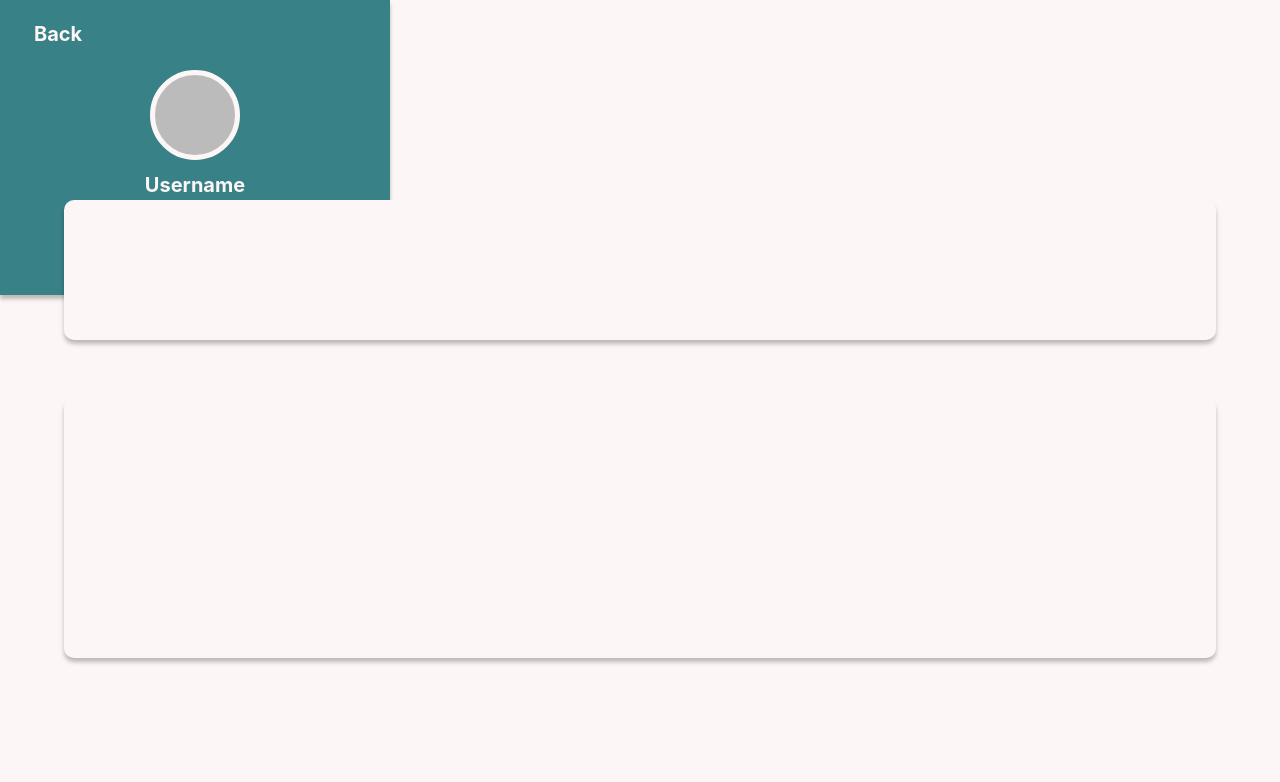
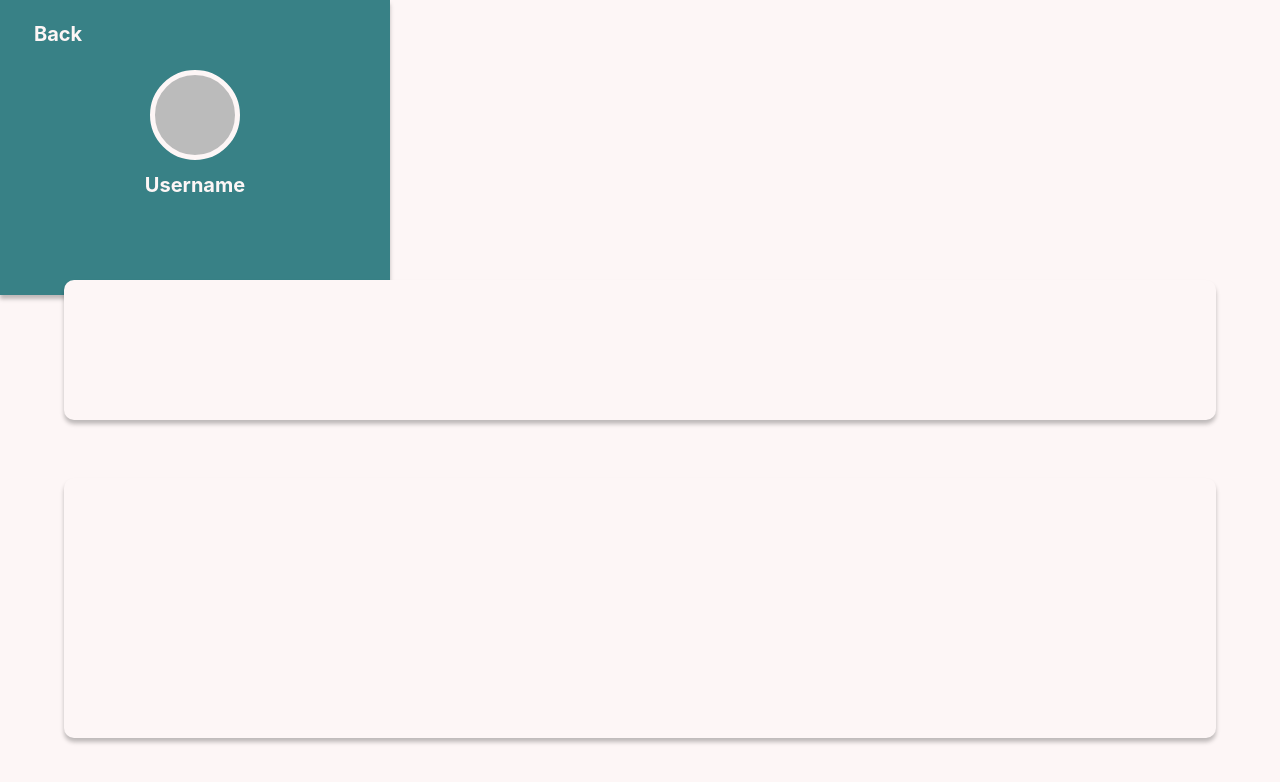
Before and after one commit to JasonFernandoo/CareConnect, a React (Vite) app in the folder CareConnect/: page /profile in a window 1280 px wide. Shown: the top 782 px of the page. Built offline with nearby package versions, Linux system fonts and the light colour scheme.

Commit message:
refactor: update web

```diff
--- a/CareConnect/src/Profile/Profile.css
+++ b/CareConnect/src/Profile/Profile.css
@@ -14,6 +14,7 @@ body {
     margin: 0;
     padding: 0;
     background-color: var(--color-4);
+    overflow: hidden;
 }
 
 .back-profile button {
@@ -62,7 +63,7 @@ body {
 
 .fixed-div {
     position: fixed;
-    top: 50%;
+    top: 60%;
     left: 50%;
     width: 90%;
     height: 50%;
```
